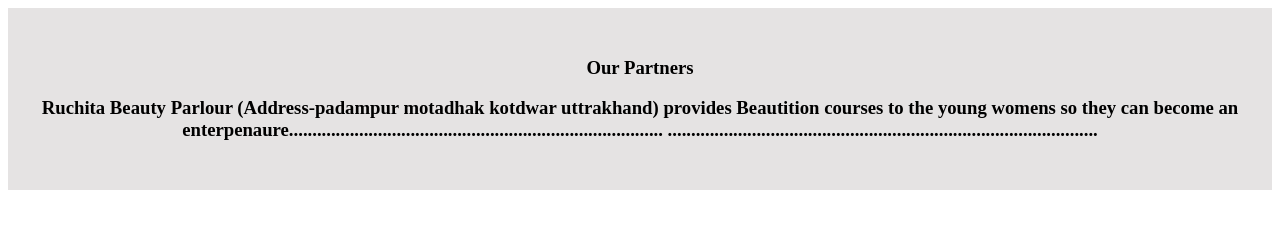
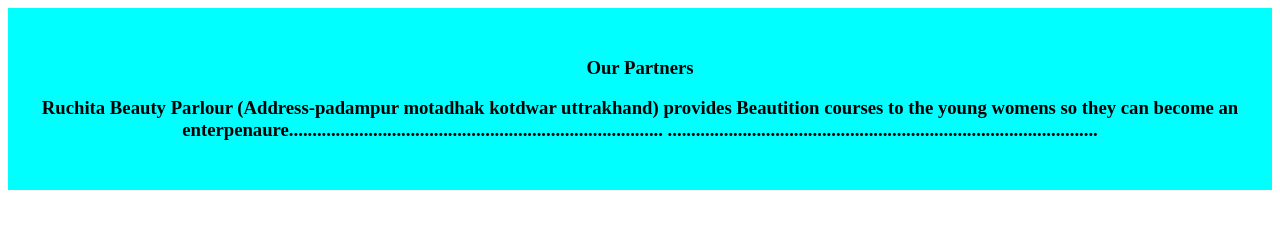
Before and after one commit to ankitbinjola/aman-gramin-vikas-samiti, a plain HTML site: page src/part.html in a window 1280 px wide. Drawn offline with Linux system fonts and the light colour scheme.

Commit message:
changes in the css filw

```diff
--- a/src/about.css
+++ b/src/about.css
@@ -2,6 +2,6 @@
 {
     padding:30px;
     text-align:center;
-    background-color: #E5E3E3;
-    backface-visibility: hidden
+    backface-visibility: hidden;
+    background-color: aqua;
   }
```
